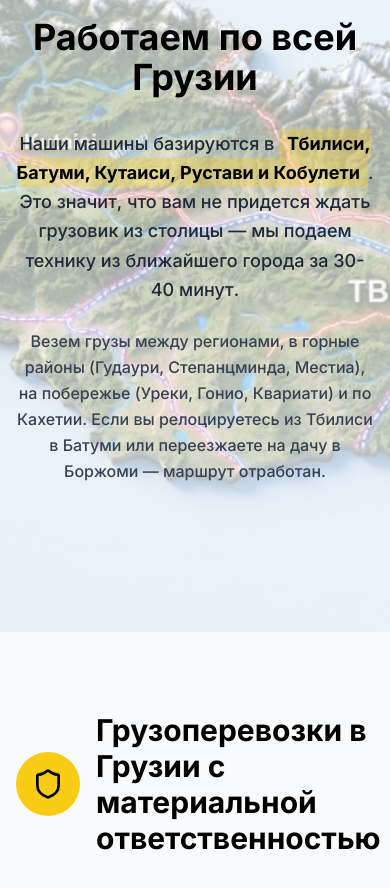
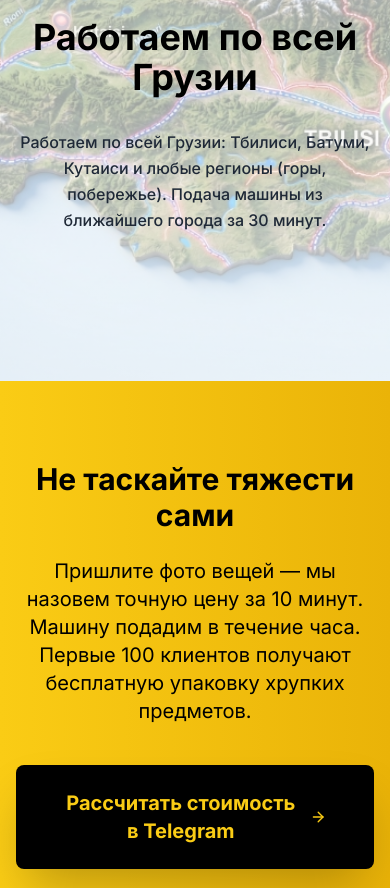
Before and after one commit to gizeh275-hash/https-github.com-username-batumi-shipping, a Next.js app: page / in a window 390 px wide. Shown: the part 5980-6868 px from the top of the page. Built offline with nearby package versions, Linux system fonts and the light colour scheme.

Commit message:
Content: Hide SEO block/Shorten Geography on mobile

```diff
--- a/app/page.tsx
+++ b/app/page.tsx
@@ -639,6 +639,8 @@ export default function Home() {
                             <h2 className="text-4xl md:text-5xl font-bold text-black mb-8">
                                 Работаем по всей Грузии
                             </h2>
+                            {/* Desktop Text */}
+                            <div className="hidden md:block">
                                 <p className="text-lg text-gray-800 leading-relaxed mb-6 font-medium">
                                     Наши машины базируются в <span className="font-bold text-black bg-yellow-400/30 px-2 py-1 rounded">Тбилиси, Батуми, Кутаиси, Рустави и Кобулети</span>.
                                     Это значит, что вам не придется ждать грузовик из столицы — мы подаем технику из ближайшего города за 30-40 минут.
@@ -646,6 +648,12 @@ export default function Home() {
                                 <p className="text-gray-700 leading-relaxed font-medium">
                                     Везем грузы между регионами, в горные районы (Гудаури, Степанцминда, Местиа), на побережье (Уреки, Гонио, Квариати)
                                     и по Кахетии. Если вы релоцируетесь из Тбилиси в Батуми или переезжаете на дачу в Боржоми — маршрут отработан.
+                                </p>
+                            </div>
+
+                            {/* Mobile Text */}
+                            <p className="md:hidden text-base text-gray-800 leading-relaxed font-medium">
+                                Работаем по всей Грузии: Тбилиси, Батуми, Кутаиси и любые регионы (горы, побережье). Подача машины из ближайшего города за 30 минут.
                             </p>
                         </div>
                     </div>
@@ -660,7 +668,7 @@ export default function Home() {
 
 
                 {/* SEO TEXT BLOCK */}
-                <section className="py-20 bg-gray-50">
+                <section className="hidden md:block py-20 bg-gray-50">
                     <div className="container mx-auto px-4">
                         <div className="max-w-5xl mx-auto">
                             {/* Header with icon */}
```
Lines whose indentation alone changed are shown as unchanged.
